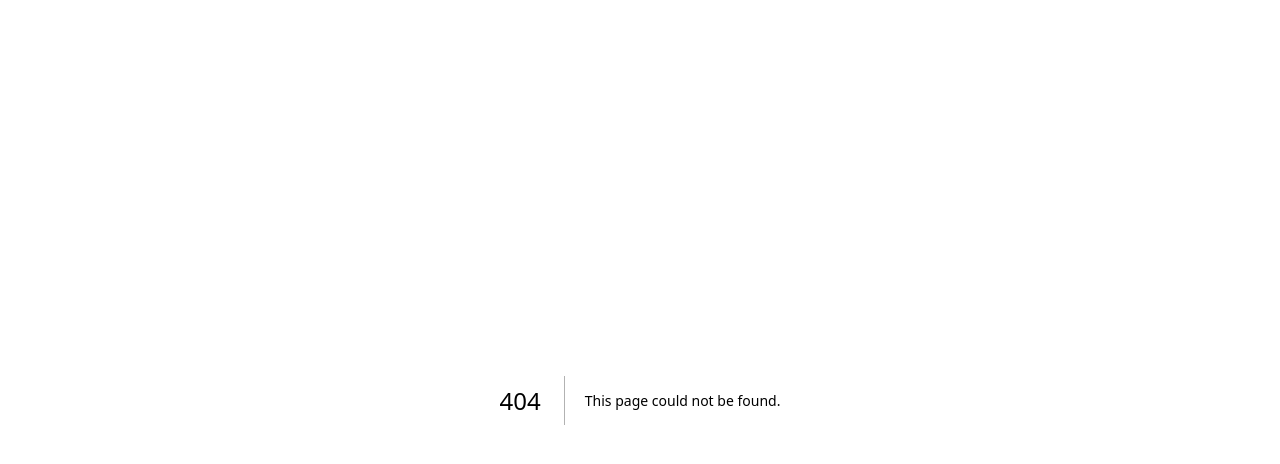
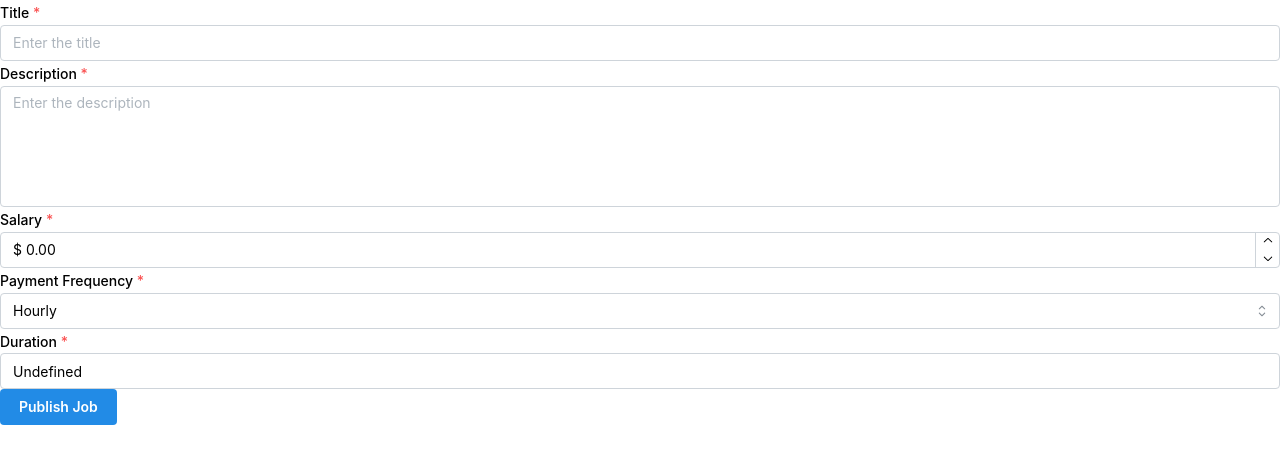
Before and after one commit to Quibylix/chambitos, a Next.js app: page /jobs/new in a window 1280 px wide. Before the commit this address had no page. Shown: the top 464 px of the page. Built offline with nearby package versions, Linux system fonts and the light colour scheme.

Commit message:
feat: implement 'publish job' functionality for contractor users

```diff
--- /dev/null
+++ b/src/app/jobs/new/page.tsx
@@ -0,0 +1,5 @@
+import { NewJobForm } from "@/features/jobs/new-job/components/new-job-form";
+
+export default function NewJobPage() {
+  return <NewJobForm />;
+}
--- /dev/null
+++ b/src/features/jobs/new-job/actions/publish-job.ts
@@ -0,0 +1,58 @@
+"use server";
+
+import { getUserRole } from "@/features/auth/utils/get-user-role";
+import { createClient } from "@/features/db/utils/server";
+
+export type JobData = {
+  title: string;
+  description: string;
+  salary: number;
+  paymentFrequency: string;
+  duration: string;
+};
+
+export async function publishJob({
+  title,
+  description,
+  salary,
+  paymentFrequency,
+  duration,
+}: JobData) {
+  const db = await createClient();
+
+  const {
+    data: { user },
+  } = await db.auth.getUser();
+
+  const userRole = await getUserRole(user?.id ?? null);
+
+  if (userRole !== "contractor") {
+    return {
+      success: false,
+      error: "Only contractors can publish jobs",
+    };
+  }
+
+  const result = await db.from("jobs").insert({
+    title,
+    description,
+    salary,
+    payment_frequency: paymentFrequency,
+    duration,
+    status: "open",
+    contractor_id: user!.id,
+  });
+
+  if (result.error) {
+    console.log(result.error);
+
+    return {
+      success: false,
+      error: "Failed to publish job",
+    };
+  }
+
+  return {
+    success: true,
+  };
+}
--- /dev/null
+++ b/src/features/jobs/new-job/components/new-job-form.tsx
@@ -0,0 +1,116 @@
+"use client";
+
+import { useForm } from "@mantine/form";
+import {
+  Button,
+  NumberInput,
+  Select,
+  Text,
+  Textarea,
+  TextInput,
+} from "@mantine/core";
+import { useRouter } from "next/navigation";
+import { validateSalary } from "../utils/validate-salary";
+import { z } from "zod";
+import { validatePaymentFrequency } from "../utils/validate-payment-frequency";
+import { publishJob } from "../actions/publish-job";
+
+export function NewJobForm() {
+  const router = useRouter();
+
+  const form = useForm({
+    mode: "uncontrolled",
+    initialValues: {
+      title: "",
+      description: "",
+      salary: 0,
+      paymentFrequency: "hourly",
+      duration: "Undefined",
+    },
+    validate: {
+      title: (value) =>
+        z.string().trim().min(1).safeParse(value).success
+          ? null
+          : "Title is required",
+      description: (value) =>
+        z.string().trim().min(1).safeParse(value).success
+          ? null
+          : "Description is required",
+      salary: validateSalary,
+      paymentFrequency: validatePaymentFrequency,
+      duration: (value) =>
+        z.string().trim().min(1).safeParse(value).success
+          ? null
+          : "Duration is required",
+    },
+  });
+
+  async function submitHandler(values: typeof form.values) {
+    const result = await publishJob(values);
+
+    if (result.success) {
+      return router.push("/jobs");
+    }
+
+    form.setErrors({ form: result.error });
+  }
+
+  return (
+    <form onSubmit={form.onSubmit(submitHandler)}>
+      {form.errors.form && <Text c="red">{form.errors.form}</Text>}
+      <TextInput
+        label="Title"
+        placeholder="Enter the title"
+        withAsterisk
+        key={form.key("title")}
+        {...form.getInputProps("title")}
+      />
+      <Textarea
+        rows={5}
+        label="Description"
+        placeholder="Enter the description"
+        withAsterisk
+        key={form.key("description")}
+        {...form.getInputProps("description")}
+      />
+      <NumberInput
+        label="Salary"
+        placeholder="Enter the salary"
+        withAsterisk
+        prefix="$ "
+        clampBehavior="strict"
+        thousandSeparator=","
+        allowNegative={false}
+        decimalScale={2}
+        fixedDecimalScale
+        allowLeadingZeros={false}
+        max={1000000}
+        key={form.key("salary")}
+        stepHoldDelay={500}
+        stepHoldInterval={100}
+        {...form.getInputProps("salary")}
+      />
+      <Select
+        label="Payment Frequency"
+        placeholder="Select payment frequency"
+        withAsterisk
+        data={[
+          { value: "hourly", label: "Hourly" },
+          { value: "daily", label: "Daily" },
+          { value: "weekly", label: "Weekly" },
+          { value: "monthly", label: "Monthly" },
+        ]}
+        key={form.key("paymentFrequency")}
+        {...form.getInputProps("paymentFrequency")}
+      />
+      <TextInput
+        label="Duration"
+        placeholder="Enter the duration (e.g. 3 months)"
+        withAsterisk
+        key={form.key("duration")}
+        {...form.getInputProps("duration")}
+      />
+      <Button type="submit">Publish Job</Button>
+    </form>
+  );
+}
--- /dev/null
+++ b/src/features/jobs/new-job/utils/validate-payment-frequency.ts
@@ -0,0 +1,20 @@
+import { z } from "zod";
+
+const frequencySchema = z
+  .string({
+    message:
+      "Payment frequency must be hourly, daily, weekly, monthly, or annually",
+  })
+  .regex(/^(hourly|daily|weekly|monthly)$/, {
+    message:
+      "Payment frequency must be hourly, daily, weekly, monthly, or annually",
+  });
+export function validatePaymentFrequency(value: unknown) {
+  const result = frequencySchema.safeParse(value);
+
+  if (result.success) {
+    return null;
+  }
+
+  return result.error.issues[0].message;
+}
--- /dev/null
+++ b/src/features/jobs/new-job/utils/validate-salary.ts
@@ -0,0 +1,22 @@
+import { z } from "zod";
+
+const salarySchema = z
+  .number({
+    message: "Salary must be a number",
+  })
+  .positive({
+    message: "Salary must be a positive number",
+  })
+  .max(1000000, {
+    message: "Salary must be less than $1,000,000",
+  });
+
+export function validateSalary(value: unknown) {
+  const result = salarySchema.safeParse(value);
+
+  if (result.success) {
+    return null;
+  }
+
+  return result.error.issues[0].message;
+}
```
Also changed, not shown: src/app/dashboard/page.tsx (+7 -0 lines).
